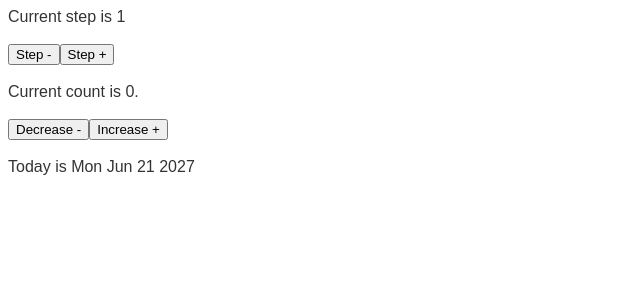
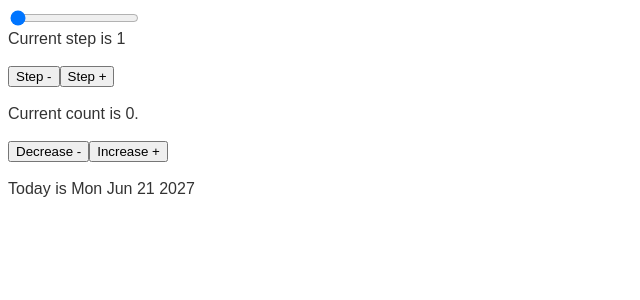
Before and after one commit to kkuzmov/udemy-react, a React (Create React App) app in the folder 04-steps/steps/: page / in a window 1280 px wide. Shown: the top 300 px of the page, without its empty margins (0-640 px from the left). Built offline with nearby package versions, Linux system fonts and the light colour scheme.

Commit message:
update steps app

```diff
--- a/04-steps/steps/src/App.js
+++ b/04-steps/steps/src/App.js
@@ -69,6 +69,10 @@
 
   return (
     <>
+      <input type="range" min="1" max="10" value={step} onChange={(e)=>{
+        e.preventDefault();
+        setStep(Number(e.target.value));
+      }}/>
       <div>Current step is {step}</div>
       <br></br>
       <button onClick={() => setStep((s) => s - 1)}>Step -</button>
```
